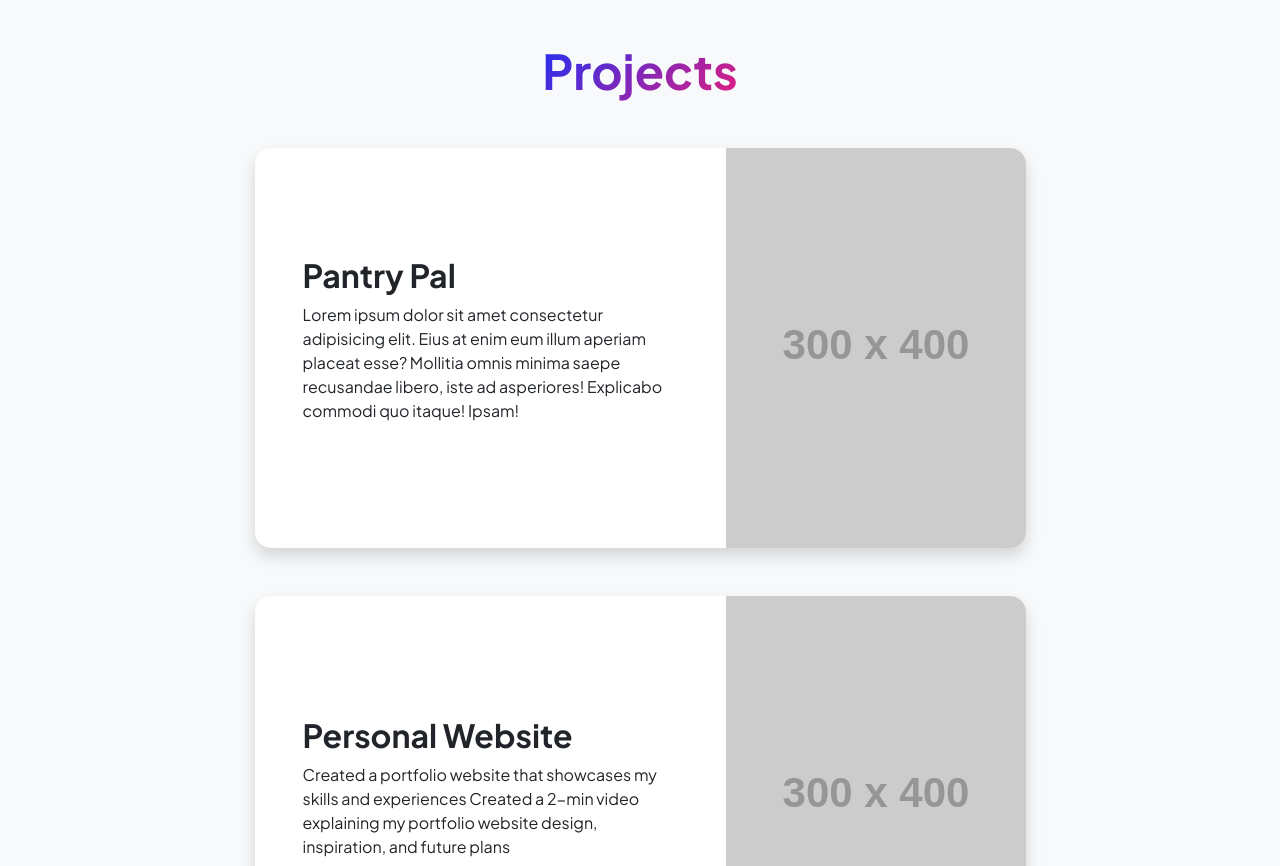
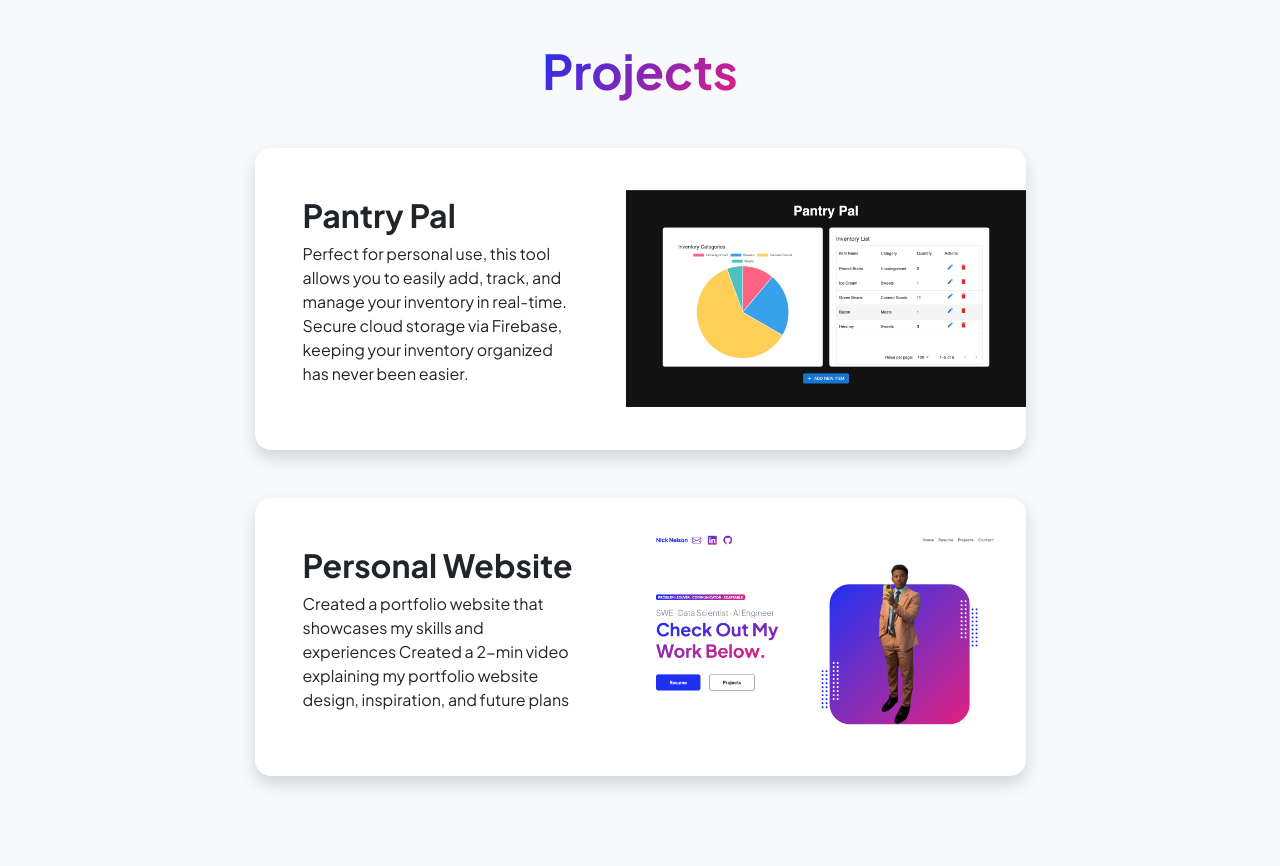
Before and after one commit to NickJNelson03/basic-landing-page, a plain HTML site: page projects.html in a window 1280 px wide. Shown: the part 86-952 px from the top of the page. Drawn offline with nearby package versions, Linux system fonts and the light colour scheme; placeholder pictures from the web are drawn by us.

Commit message:
Version 4.0

```diff
--- a/projects.html
+++ b/projects.html
@@ -53,9 +53,9 @@
                                     <div class="d-flex align-items-center">
                                         <div class="p-5">
                                             <h2 class="fw-bolder">Pantry Pal</h2>
-                                            <p>Lorem ipsum dolor sit amet consectetur adipisicing elit. Eius at enim eum illum aperiam placeat esse? Mollitia omnis minima saepe recusandae libero, iste ad asperiores! Explicabo commodi quo itaque! Ipsam!</p>
+                                            <p>Perfect for personal use, this tool allows you to easily add, track, and manage your inventory in real-time. Secure cloud storage via Firebase, keeping your inventory organized has never been easier.</p>
                                         </div>
-                                        <img class="img-fluid" src="https://dummyimage.com/300x400/343a40/6c757d" alt="..." />
+                                        <img class="img-fluid" src="sub6.png" width = 400px heigth = 300px alt="..." />
                                     </div>
                                 </div>
                             </div>
@@ -71,7 +71,7 @@
 
                                                 Created a 2-min video explaining my portfolio website design, inspiration, and future plans</p>
                                         </div>
-                                        <img class="img-fluid" src="https://dummyimage.com/300x400/343a40/6c757d" alt="..." />
+                                        <img class="img-fluid" src="s8.png" width = 400px height = 300px alt="..." />
                                     </div>
                                 </div>
                             </div>
```
Also changed, not shown: index.html (+1 -0 lines), s8.png (added), sub6.png (added), 1 other file.
